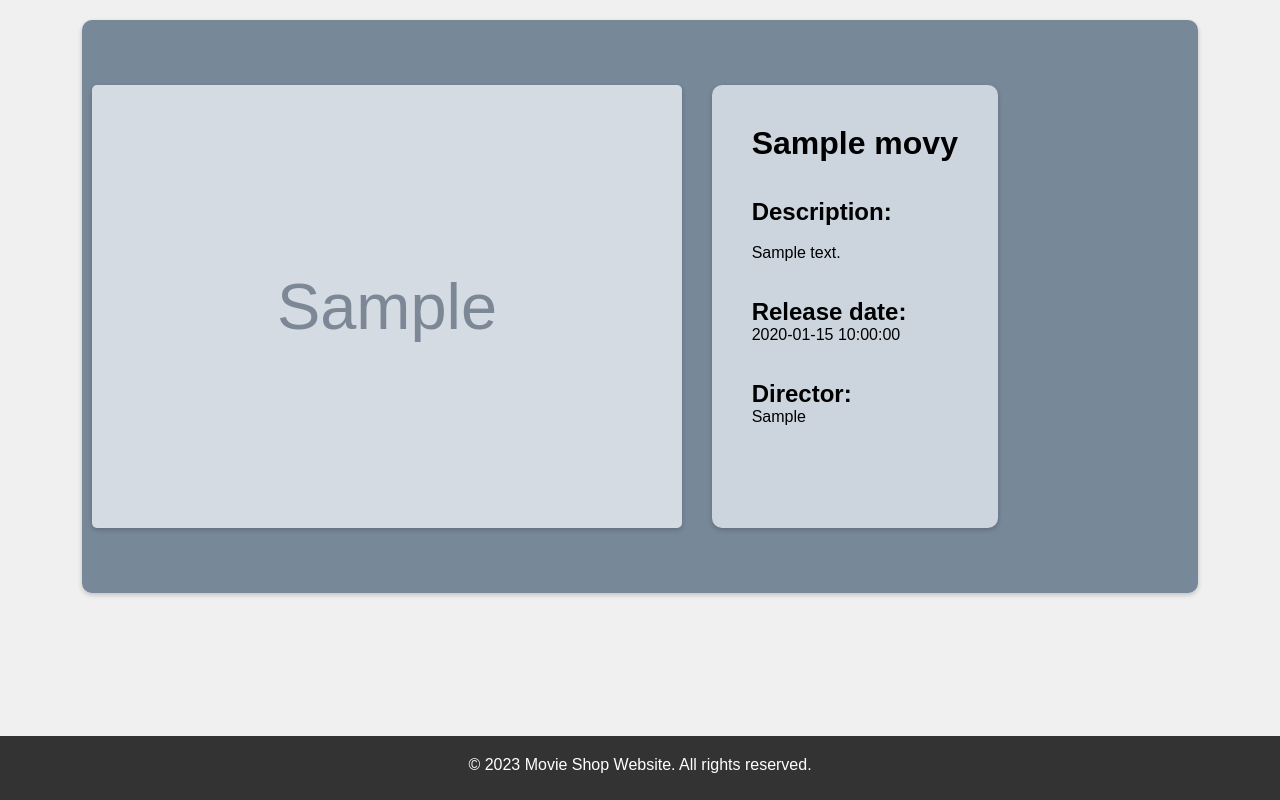
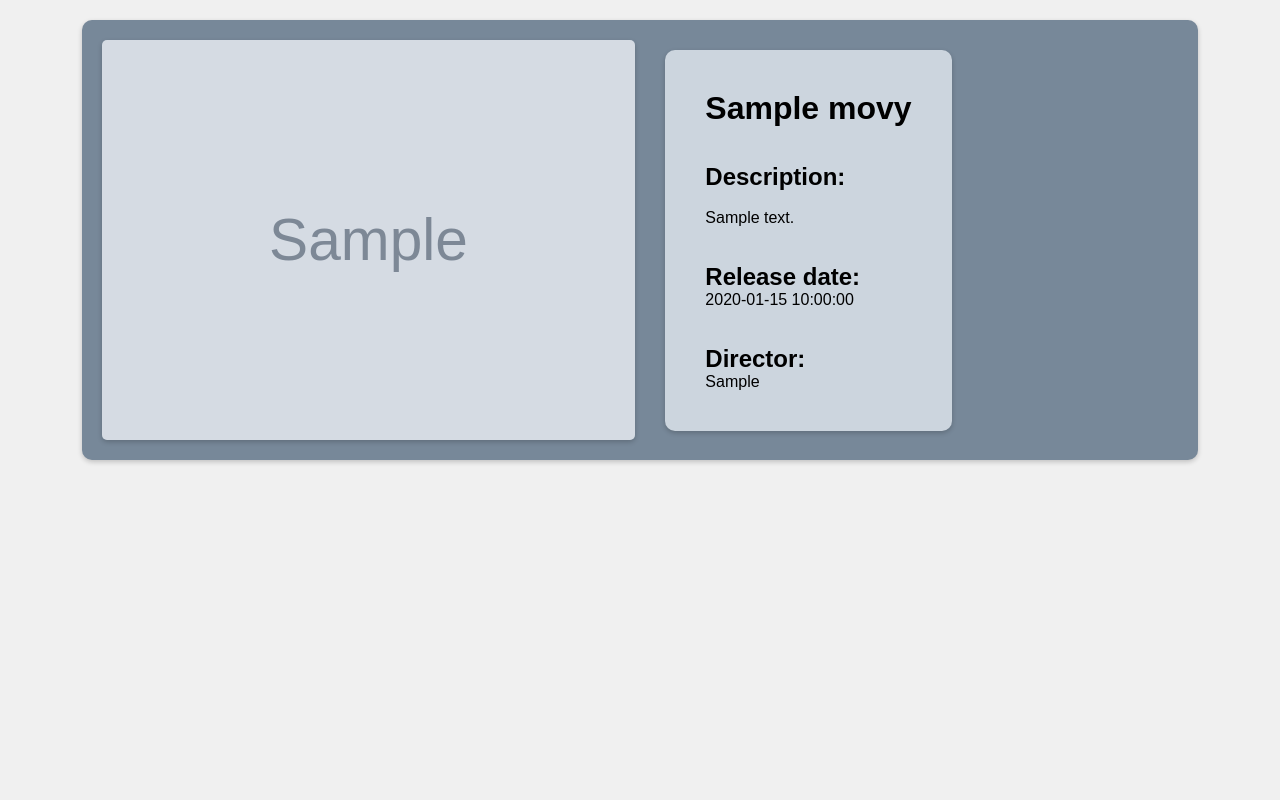
Before and after one commit to sebibitica/WebDesign_Project, a PHP site: page /movie/?id=1 in a window 1280 px wide. Shown: the part 60-860 px from the top of the page. Run offline with PHP 8.4, Linux system fonts and the light colour scheme; tables that the repository leaves empty or names only in its code hold one stand-in row (values such as "Sample post"); grey boxes marked "Sample" are stand-in pictures.

Commit message:
a few changes

```diff
--- a/about/index.html
+++ b/about/index.html
@@ -51,8 +51,6 @@
           <ul>
             <li>Extensive Collection: Discover a vast library of movies from various genres, ensuring there's always
               something for your taste.</li>
-            <li>High-Quality Movies: Enjoy top-notch picture and sound quality with our carefully curated selection of
-              movies.</li>
             <li>Convenience: Shop for movies online, anytime, and anywhere. No need to leave your house; your favorite
               movies are just a click away.</li>
             <li>Excellent Customer Service: Our dedicated support team is ready to assist you with any inquiries or
--- a/movie/index.php
+++ b/movie/index.php
@@ -78,9 +78,6 @@
           mysqli_close($con);
         ?>
     </main>
-    <footer>
-        <p>&copy; 2023 Movie Shop Website. All rights reserved.</p>
-    </footer>
     <script>
         $(document).ready(function(){
         $(".addbtn1").on("click",function(){
--- a/movie/style.css
+++ b/movie/style.css
@@ -69,7 +69,7 @@ footer {
 }
 
 .movieimg {
-    height: 80%;
+    height: 400px;
     width: auto;
     border-radius: 5px;
     box-shadow: 0px 2px 5px rgba(0, 0, 0, 0.2);
@@ -79,20 +79,18 @@ footer {
     display: flex;
     flex-direction: row;
     align-items: center;
-    padding: 10px;
+    padding: 20px;
     width: 90%;
-    height: 80%;
     background-color: lightslategray;
     border-radius: 10px;
     box-shadow: 0px 2px 5px rgba(0, 0, 0, 0.2);
 }
 
 .detalii {
-    margin: 30px;
     display: flex;
     flex-direction: column;
     width: 60% auto;
-    height: 80%;
+    margin-left:30px;
     border-radius: 10px;
     background-color: #ccd5de;
     box-shadow: 0px 2px 5px rgba(0, 0, 0, 0.2);
--- a/search/search.css
+++ b/search/search.css
@@ -127,3 +127,9 @@ footer {
   flex-direction: column;
   align-items: center;
 }
+
+@media (max-width: 1000px) {
+  #search-results {
+    width: 100%;
+  }
+}
--- a/style.css
+++ b/style.css
@@ -127,3 +127,9 @@ footer {
   width: 100%;
   height: 4rem;
 }
+
+@media (max-width: 1000px) {
+  .movie-list {
+    grid-template-columns: repeat(2, 1fr);
+  }
+}
```
Also changed, not shown: search/search.php (+2 -6 lines).
